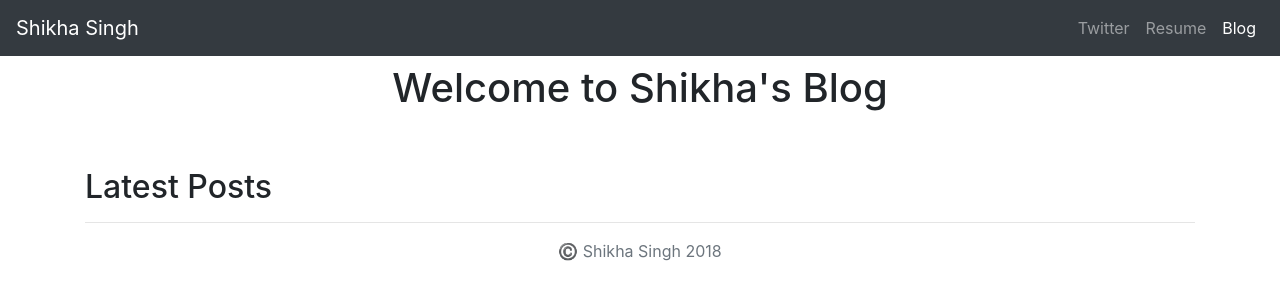
After one commit to Shikha-1337lab/project-portfolio, a Django app: page /blog/ in a window 1280 px wide. The commit adds this page. Shown: the top 300 px of the page. Run offline with Django 3.2, Linux system fonts and the light colour scheme; data that the repository does not hold is empty; some libraries are stand-ins or nearby versions.

Commit message:
Finally project up and running

```diff
--- /dev/null
+++ b/blog/templates/blog/allblogs.html
@@ -0,0 +1,73 @@
+ <!doctype html>
+<html lang="en">
+  <head>
+    {% load staticfiles %}
+    <meta charset="utf-8">
+    <meta name="viewport" content="width=device-width, initial-scale=1, shrink-to-fit=no">
+    <meta name="description" content="">
+    <meta name="author" content="">
+
+
+    <title>Shikha's Blog</title>
+
+    <!-- Bootstrap core CSS -->
+    <link rel="stylesheet" href="https://stackpath.bootstrapcdn.com/bootstrap/4.1.1/css/bootstrap.min.css" integrity="sha384-WskhaSGFgHYWDcbwN70/dfYBj47jz9qbsMId/iRN3ewGhXQFZCSftd1LZCfmhktB" crossorigin="anonymous">
+
+  </head>
+
+  <body>
+
+    <header>
+      <nav class="navbar navbar-expand-lg navbar-dark bg-dark">
+      <a class="navbar-brand" href="{% url 'home' %}">Shikha Singh</a>
+      <button class="navbar-toggler" type="button" data-toggle="collapse" data-target="#navbarNavAltMarkup" aria-controls="navbarNavAltMarkup" aria-expanded="false" aria-label="Toggle navigation">
+        <span class="navbar-toggler-icon"></span>
+      </button>
+      <div class="collapse navbar-collapse" id="navbarNavAltMarkup">
+        <div class="navbar-nav ml-auto">
+          <a class="nav-item nav-link" href="https://twitter.com/voguish_lass">Twitter</a>
+          <a class="nav-item nav-link" href="{% static 'Resume.pdf' %}">Resume</a>
+          <a class="nav-item nav-link active" href="{% url 'allblogs' %}">Blog</a>
+        </div>
+      </div>
+    </nav>
+    </header>
+
+    <main role="main">
+      <div class="container">
+      <h1 class = "text-center pt-2">Welcome to Shikha's Blog</h1>
+      <br />
+      <br />
+      <h2> Latest Posts </h2>
+      <hr />
+
+      {% for blog in blogs.all %}
+      <a href="{% url 'detail' blog.id %}"><h3>{{ blog.title }}</a></h3>
+      {{ blog.pub_date_pretty }}
+      <br />
+      <img class="img-fluid" src="{{ blog.blog_image.url }}" height=200 width=200>
+      <br />
+      <p>{{ blog.summary }}</p>
+
+
+      {% endfor %}
+    </div>
+
+    </main>
+
+     <footer class="text-muted">
+      <div class="container text-center">
+        <p>©️ Shikha Singh {% now "Y" %}</p>
+
+
+      </div>
+    </footer>
+
+    <!-- Bootstrap core JavaScript
+    ================================================== -->
+    <!-- Placed at the end of the document so the pages load faster -->
+    <script src="https://code.jquery.com/jquery-3.3.1.slim.min.js" integrity="sha384-q8i/X+965DzO0rT7abK41JStQIAqVgRVzpbzo5smXKp4YfRvH+8abtTE1Pi6jizo" crossorigin="anonymous"></script>
+    <script src="https://cdnjs.cloudflare.com/ajax/libs/popper.js/1.14.3/umd/popper.min.js" integrity="sha384-ZMP7rVo3mIykV+2+9J3UJ46jBk0WLaUAdn689aCwoqbBJiSnjAK/l8WvCWPIPm49" crossorigin="anonymous"></script>
+    <script src="https://stackpath.bootstrapcdn.com/bootstrap/4.1.1/js/bootstrap.min.js" integrity="sha384-smHYKdLADwkXOn1EmN1qk/HfnUcbVRZyYmZ4qpPea6sjB/pTJ0euyQp0Mk8ck+5T" crossorigin="anonymous"></script>
+  </body>
+</html>
--- /dev/null
+++ b/blog/urls.py
@@ -0,0 +1,7 @@
+from django.urls import path
+from . import views
+
+urlpatterns = [
+    path('', views.allblogs, name = 'allblogs'),
+    path('<int:blog_id>/', views.detail, name = 'detail')
+]
--- a/blog/views.py
+++ b/blog/views.py
@@ -1,3 +1,12 @@
-from django.shortcuts import render
+from django.shortcuts import render, get_object_or_404
+from .models import Blog
 
-# Create your views here.
+
+def allblogs(request):
+
+    blogs = Blog.objects
+    return render(request, 'blog/allblogs.html', {'blogs':blogs})
+
+def detail(request, blog_id):
+    detailblog = get_object_or_404(Blog, pk=blog_id)
+    return render(request, 'blog/detail.html', {'blog': detailblog})
--- a/jobs/models.py
+++ b/jobs/models.py
@@ -1,5 +1,6 @@
 from django.db import models
 
 class Job(models.Model):
+
     image = models.ImageField(upload_to='images/')
     summary = models.CharField(max_length=200)
--- a/portfolio/settings.py
+++ b/portfolio/settings.py
@@ -123,6 +123,11 @@ USE_TZ = True
 # Static files (CSS, JavaScript, Images)
 # https://docs.djangoproject.com/en/2.0/howto/static-files/
 
+STATICFILES_DIRS = [
+    os.path.join(BASE_DIR, 'portfolio/static/')
+]
+
+STATIC_ROOT = os.path.join(BASE_DIR, 'static')
 STATIC_URL = '/static/'
 
 MEDIA_ROOT = os.path.join(BASE_DIR, 'media')
--- a/portfolio/urls.py
+++ b/portfolio/urls.py
@@ -1,20 +1,5 @@
-"""portfolio URL Configuration
-
-The `urlpatterns` list routes URLs to views. For more information please see:
-    https://docs.djangoproject.com/en/2.0/topics/http/urls/
-Examples:
-Function views
-    1. Add an import:  from my_app import views
-    2. Add a URL to urlpatterns:  path('', views.home, name='home')
-Class-based views
-    1. Add an import:  from other_app.views import Home
-    2. Add a URL to urlpatterns:  path('', Home.as_view(), name='home')
-Including another URLconf
-    1. Import the include() function: from django.urls import include, path
-    2. Add a URL to urlpatterns:  path('blog/', include('blog.urls'))
-"""
 from django.contrib import admin
-from django.urls import path
+from django.urls import path, include
 from django.conf import settings
 from django.conf.urls.static import static
 import jobs.views
@@ -22,4 +7,5 @@ import jobs.views
 urlpatterns = [
     path('admin/', admin.site.urls),
     path('', jobs.views.home, name='home'),
+    path('blog/', include('blog.urls')),
 ] + static(settings.MEDIA_URL, document_root=settings.MEDIA_ROOT)
```
Also changed, not shown: blog/models.py (+9 -0 lines), blog/templates/blog/detail.html (added, +68 -0 lines), jobs/templates/jobs/home.html (+8 -6 lines), 4 other files.
